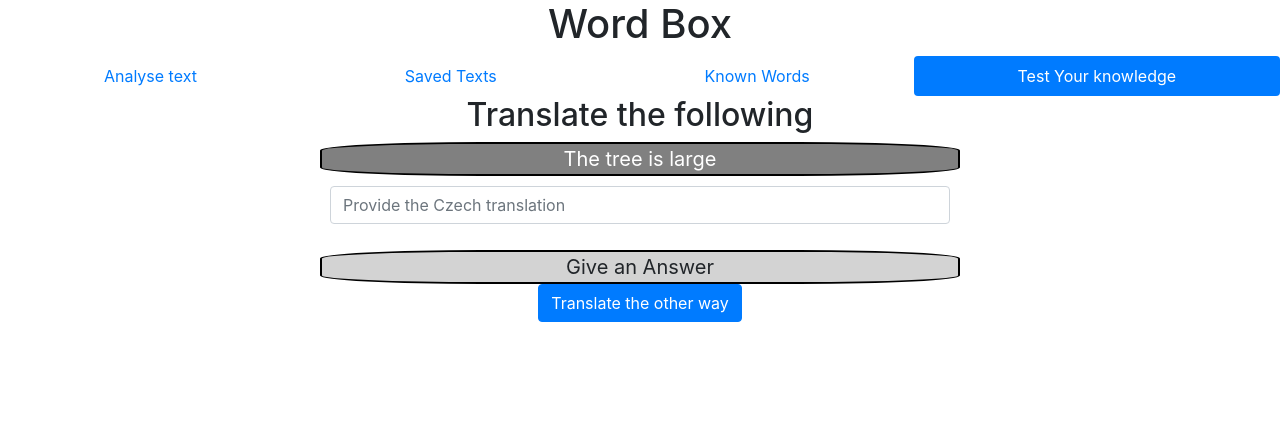
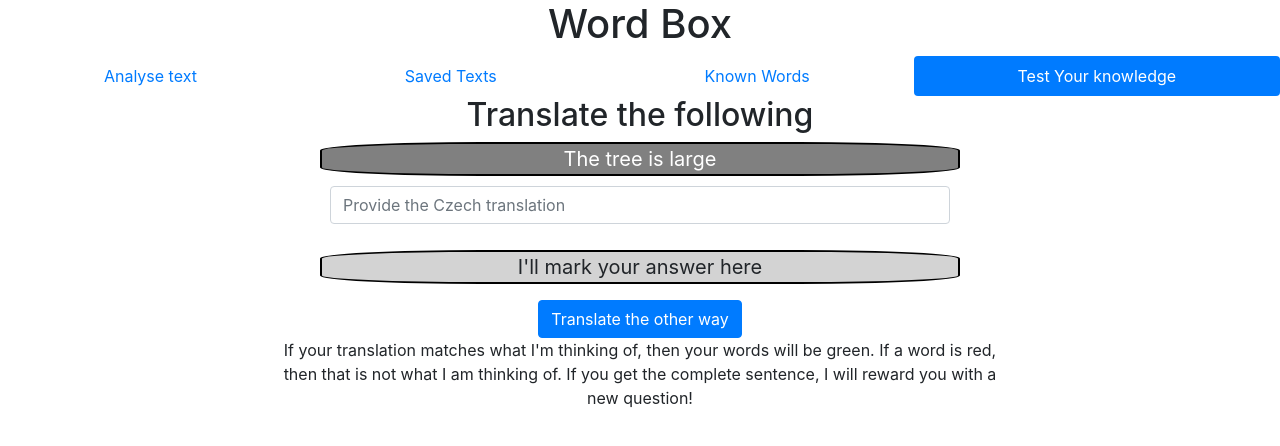
Before and after one commit to tommcandrew/Word-Box, a React (Create React App) app: page / in a window 1280 px wide. Shown: the top 446 px of the page. Built offline with nearby package versions, Linux system fonts and the light colour scheme.

Commit message:
clarify 'rules of the game'

```diff
--- a/src/Components/TestPage.css
+++ b/src/Components/TestPage.css
@@ -1,4 +1,4 @@
-#chooseMode {
+#testpage {
     margin: auto;
     width: 90vmin;
 }
--- a/src/Components/TestPage.js
+++ b/src/Components/TestPage.js
@@ -16,7 +16,7 @@ const TestPage = (props) => {
   }
 
   var answerWords = answerSentence.toLowerCase().split(' ');
-  var markedAns = props.userAns === '' ? <span>Give an Answer</span>
+  var markedAns = props.userAns === '' ? <span>I'll mark your answer here</span>
       : props.userAns.split(' ').map((x, i) => {
         if (x.toLowerCase() === answerWords[i]) {
             return <span className='goodWord' key={i}>{x+' '}</span>
@@ -39,7 +39,11 @@ const TestPage = (props) => {
           </Form.Group>
         </Form>
         <div id='answer'>{markedAns}</div>
+        <p></p>
         <Button variant='primary' onClick={props.switchModeClick}>Translate the other way</Button>
+        <p>If your translation matches what I'm thinking of, then your words will be green.
+          If a word is red, then that is not what I am thinking of.
+          If you get the complete sentence, I will reward you with a new question!</p>
       </div>
   )
 }
```
